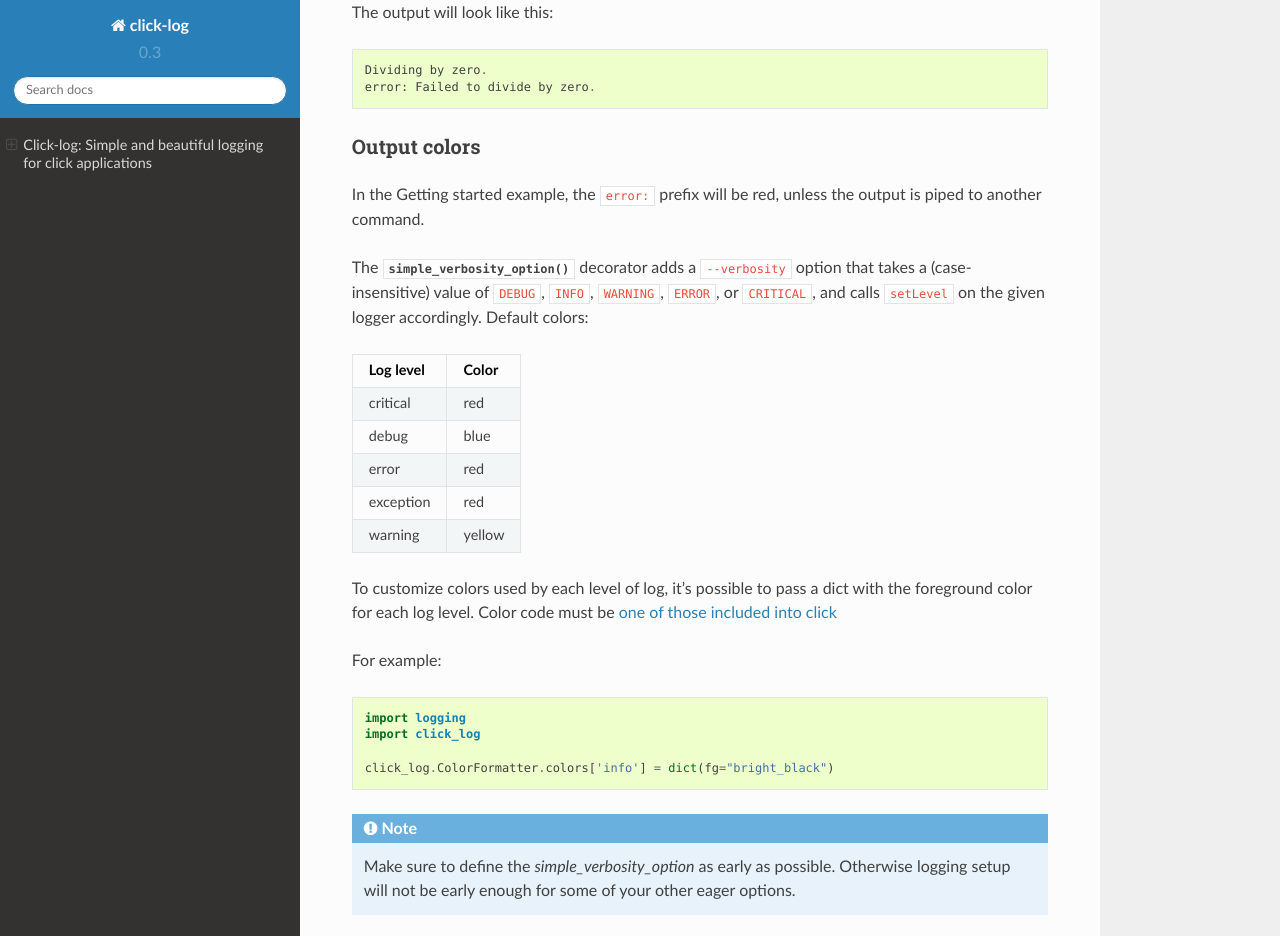
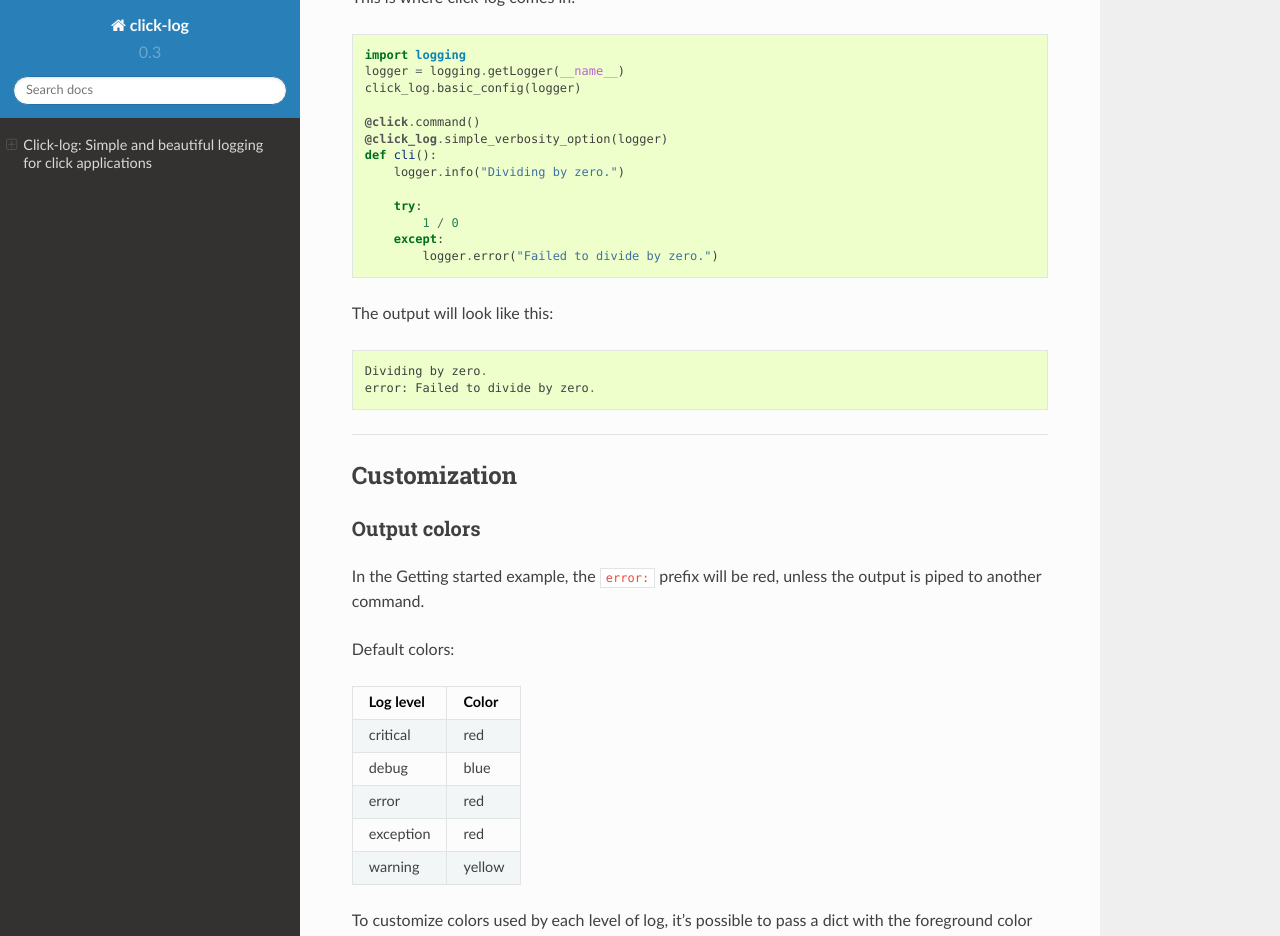
Before and after one commit to click-contrib/click-log, a Sphinx documentation site: the page built from docs/index.rst, in a window 1280 px wide and 1400 px high, scrolled down 1877 px. Shown: the top 936 px of the window. Built offline with Sphinx 7.4.7 and the Read the Docs theme 2.0.0, drawn with Linux system fonts in a browser that asks for light colours; some of the changed text lies outside the part shown.

Commit message:
Improve page structure and nav

```diff
--- a/docs/index.rst
+++ b/docs/index.rst
@@ -83,16 +88,17 @@ The output will look like this::
     error: Failed to divide by zero.
 
 
+----
+
+Customization
+=============
+
 Output colors
 +++++++++++++
 
 In the Getting started example, the ``error:`` prefix will be red, unless the output is piped to another
 command.
 
-The :py:func:`simple_verbosity_option` decorator adds a ``--verbosity`` option
-that takes a (case-insensitive) value of ``DEBUG``, ``INFO``, ``WARNING``,
-``ERROR``, or ``CRITICAL``, and calls ``setLevel`` on the given logger
-accordingly.
 Default colors:
 
 +------------+---------+
```
Also changed, not shown: other parts of docs/index.rst (+11 -0 lines).
